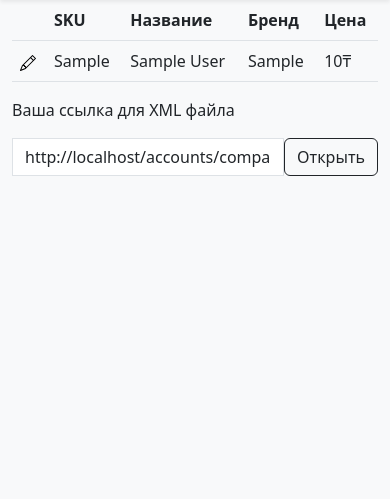
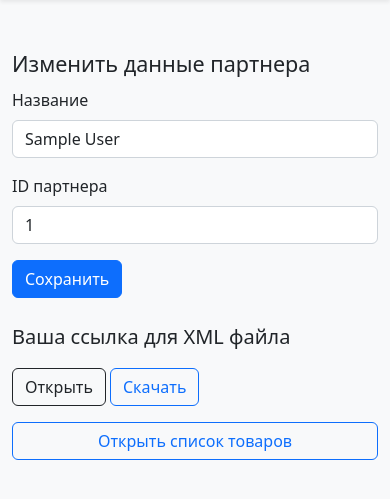
Before and after one commit to usbtypec1/kaspi_stocks_manager, a Django app: page /accounts/companies/1/ in a window 390 px wide. Shown: the part 56-555 px from the top of the page. Run offline with Django 4.2, Linux system fonts and the light colour scheme; a user stored in the database is signed in; tables that the repository leaves empty hold one stand-in row (values such as "Sample post"); some libraries are stand-ins or nearby versions.

Commit message:
:recycle: Refactor company page

```diff
--- a/account/forms.py
+++ b/account/forms.py
@@ -25,7 +25,8 @@ class CreateCompanyForm(forms.ModelForm):
 class CreateOfferForm(forms.ModelForm):
     class Meta:
         model = Offer
-        fields = ('sku', 'name', 'brand', 'price', 'available_stores')
+        fields = '__all__'
+        # fields = ('sku', 'name', 'brand', 'price', 'available_stores')
 
 
 class CreateStoreForm(forms.ModelForm):
--- a/account/models.py
+++ b/account/models.py
@@ -62,6 +62,9 @@ class Company(models.Model):
         verbose_name = 'магазин'
         verbose_name_plural = 'магазины'
 
+    def get_absolute_url(self):
+        return reverse('companies__update', kwargs={'company_id': self.id})
+
 
 class OffersStore(models.Model):
     user = models.ForeignKey(User, on_delete=models.CASCADE)
--- a/account/templates/account/components/header.html
+++ b/account/templates/account/components/header.html
@@ -20,7 +20,7 @@
                             <ul class="dropdown-menu">
                                 {% for company in companies %}
                                     <li>
-                                        <a class="dropdown-item" href="{% url 'companies__detail' company.id %}">
+                                        <a class="dropdown-item" href="{% url 'companies__update' company.id %}">
                                             {{ company.name }}
                                         </a>
                                     </li>
--- a/account/templates/account/pages/company.html
+++ b/account/templates/account/pages/company.html
@@ -6,53 +6,49 @@
     {{ company.name }}
 {% endblock %}
 
+{% block head %}
+    <link href="{% static 'account/assets/styles/forms.css' %}" rel="stylesheet">
+{% endblock %}
+
 {% block body %}
     <div class="container">
-        {% if offers %}
-            <div class="table-responsive">
-                <table class="table">
-                    <thead>
-                    <tr>
-                        <th></th>
-                        <th scope="col">SKU</th>
-                        <th scope="col">Название</th>
-                        <th scope="col">Бренд</th>
-                        <th scope="col">Цена</th>
-                    </tr>
-                    </thead>
-                    <tbody>
-                    {% for offer in offers %}
-                        <tr>
-                            <td>
-                                <a href="{% url 'offers__update' company.id offer.id %}">
-                                    <img src="{% static 'account/assets/svg/icon_pen.svg' %}">
-                                </a>
-                            </td>
-                            <td>{{ offer.sku }}</td>
-                            <td>{{ offer.name }}</td>
-                            <td>
-                                {% if offer.brand %}
-                                    {{ offer.brand }}
-                                {% endif %}
-                            </td>
-                            <td>{{ offer.price }}₸</td>
-                        </tr>
-                    {% endfor %}
-                    </tbody>
-                </table>
+        <div class="row gx-4 gy-4 mt-4">
+            <div class="col-sm-12 col-md-4">
+                <form method="post" action="{% url 'companies__update' company.id %}">
+                    {% csrf_token %}
+                    <fieldset>
+                        <legend>Изменить данные партнера</legend>
+                        <div class="mb-3">
+                            <label for="{{ form.name.id_for_label }}" class="form-label">Название</label>
+                            {{ form.name | attr:"class:form-control" }}
+                        </div>
+                        <div class="mb-3">
+                            <label for="{{ form.merchant_id.id_for_label }}" class="form-label">ID партнера</label>
+                            {{ form.merchant_id | attr:"class:form-control" }}
+                        </div>
+                        {% for key, errors in form.errors.items %}
+                            {% for error in errors %}
+                                <div class="alert alert-danger" role="alert">
+                                    {{ error }}
+                                </div>
+                            {% endfor %}
+                        {% endfor %}
+                        <button class="btn btn-primary" type="submit">Сохранить</button>
+                    </fieldset>
+                </form>
             </div>
-            <div>
-                <p>Ваша ссылка для XML файла</p>
+            <div class="col-sm-12 col-md-7 offset-md-1">
+                <p class="lead">Ваша ссылка для XML файла</p>
                 <div class="d-flex">
-                    <input id="js-xml-file-link" class="form-control border rounded-0"
+                    <input id="js-xml-file-link" class="form-control border d-none d-sm-block me-1"
                            value="http://{{ request.get_host }}{% url 'offers__xml' company.id %}" readonly>
-                    <a class="btn btn-outline-dark"
+                    <a class="btn btn-outline-dark me-1"
                        href="http://{{ request.get_host }}{% url 'offers__xml' company.id %}">Открыть</a>
-
+                    <a class="btn btn-outline-primary" download="{{ company.name }} выгрузка"
+                       href="http://{{ request.get_host }}{% url 'offers__xml' company.id %}">Скачать</a>
                 </div>
+                <a class="btn btn-outline-primary my-3 w-100" href="">Открыть список товаров</a>
             </div>
-        {% else %}
-            {% include '../components/forms/create_offer.html' with form_legend="Нет товаров" %}
-        {% endif %}
+        </div>
     </div>
 {% endblock %}
--- a/account/urls.py
+++ b/account/urls.py
@@ -4,7 +4,7 @@ from .views import (
     RegisterView,
     LoginView,
     LogoutView,
-    CompanyView,
+    CompanyUpdateView,
     AccountsIndexView,
     CompaniesPageView,
     xml_data_view,
@@ -14,6 +14,7 @@ from .views import (
     StoreCreateView,
     StoreUpdateView,
     StoreDeleteView,
+    OfferCreateView,
 )
 
 
@@ -27,7 +28,8 @@ stores_patterns = [
 
 companies_patterns = [
     path('', CompaniesPageView.as_view(), name='companies__index'),
-    path('<int:company_id>/', CompanyView.as_view(), name='companies__detail'),
+    path('<int:company_id>/', CompanyUpdateView.as_view(), name='companies__update'),
+    path('<int:company_id>/offers/create/', OfferCreateView.as_view(), name='offers__create'),
     path('<int:company_id>/offers/<int:offer_id>/', OfferUpdateView.as_view(), name='offers__update'),
     path('<int:company_id>/offers/<int:offer_id>/delete/', OfferDeleteView.as_view(), name='offers__delete'),
     path('<int:company_id>/offers/xml/', xml_data_view, name='offers__xml'),
--- a/account/views.py
+++ b/account/views.py
@@ -3,7 +3,8 @@ import datetime
 from django.contrib.auth import views as auth_views
 from django.contrib.auth.mixins import LoginRequiredMixin
 from django.core.exceptions import PermissionDenied
-from django.shortcuts import get_object_or_404, render
+from django.http import Http404
+from django.shortcuts import get_object_or_404, render, redirect
 from django.urls import reverse_lazy, reverse
 from django.utils import timezone
 from django.views.generic import (
@@ -26,6 +27,27 @@ class OfferDeleteView(LoginRequiredMixin, DeleteView):
 
     def get_success_url(self):
         return reverse('companies__detail', kwargs={'company_id': self.kwargs['company_id']})
+
+
+class OfferCreateView(LoginRequiredMixin, CreateView):
+    form_class = CreateOfferForm
+    template_name = 'account/pages/offer_create.html'
+    success_url = reverse_lazy('companies__detail')
+
+
+class OffersListView(LoginRequiredMixin, ListView):
+    allow_empty = False
+    template_name = 'account/pages/offers.html'
+
+    def get_queryset(self):
+        return Offer.objects.filter(company__user=self.request.user)
+
+    def dispatch(self, *args, **kwargs):
+        try:
+            super().dispatch(*args, **kwargs)
+            print('here')
+        except Http404:
+            return reverse('offers__create')
 
 
 class OfferUpdateView(LoginRequiredMixin, UpdateView):
@@ -69,11 +91,10 @@ class CompaniesPageView(LoginRequiredMixin, FormMixin, ListView):
         return super().form_valid(form)
 
 
-class CompanyView(LoginRequiredMixin, DetailView):
-    model = Company
+class CompanyUpdateView(LoginRequiredMixin, UpdateView):
     pk_url_kwarg = 'company_id'
     context_object_name = 'company'
-    extra_context = {'form': CreateOfferForm()}
+    form_class = CreateCompanyForm
     template_name = 'account/pages/company.html'
 
     def get_object(self, queryset=None):
@@ -83,21 +104,13 @@ class CompanyView(LoginRequiredMixin, DetailView):
             raise PermissionDenied
         return company
 
-    def post(self, *args, company_id=None, **kwargs):
-        print(args)
-        print(kwargs)
-        data = self.request.POST.copy()
-        data['company_id'] = [company_id]
-        form = CreateOfferForm(data)
-        print(data)
-        if form.is_valid():
-            form.save()
-        return reverse('companies__detail', kwargs={'company_id': company_id})
+    def form_valid(self, form):
+        form.instance.user = self.request.user
+        return super().form_valid(form)
 
     def get_context_data(self, **kwargs):
         context_data = super().get_context_data(**kwargs)
         context_data['companies'] = self.request.user.company_set.all()
-        context_data['offers'] = self.object.offer_set.all()
         return context_data
 
 
@@ -110,7 +123,7 @@ def xml_data_view(request, company_id):
     offers = Offer.objects.filter(company=company_id)
     now = timezone.now() + datetime.timedelta(hours=3)
     context = {'date': now.date().isoformat(), 'company': company, 'offers': offers,
-               'stores': OffersStore.objects.filter(company=company)}
+               'stores': OffersStore.objects.filter(user=company.user)}
     return render(request, 'account/offers.xml', context=context, content_type='text/xml')
 
 
```
Also changed, not shown: account/templates/account/components/forms/create_offer.html (deleted, +0 -39 lines), account/templates/account/pages/offer_create.html (added, +47 -0 lines), account/templates/account/pages/offers.html (added, +36 -0 lines).
